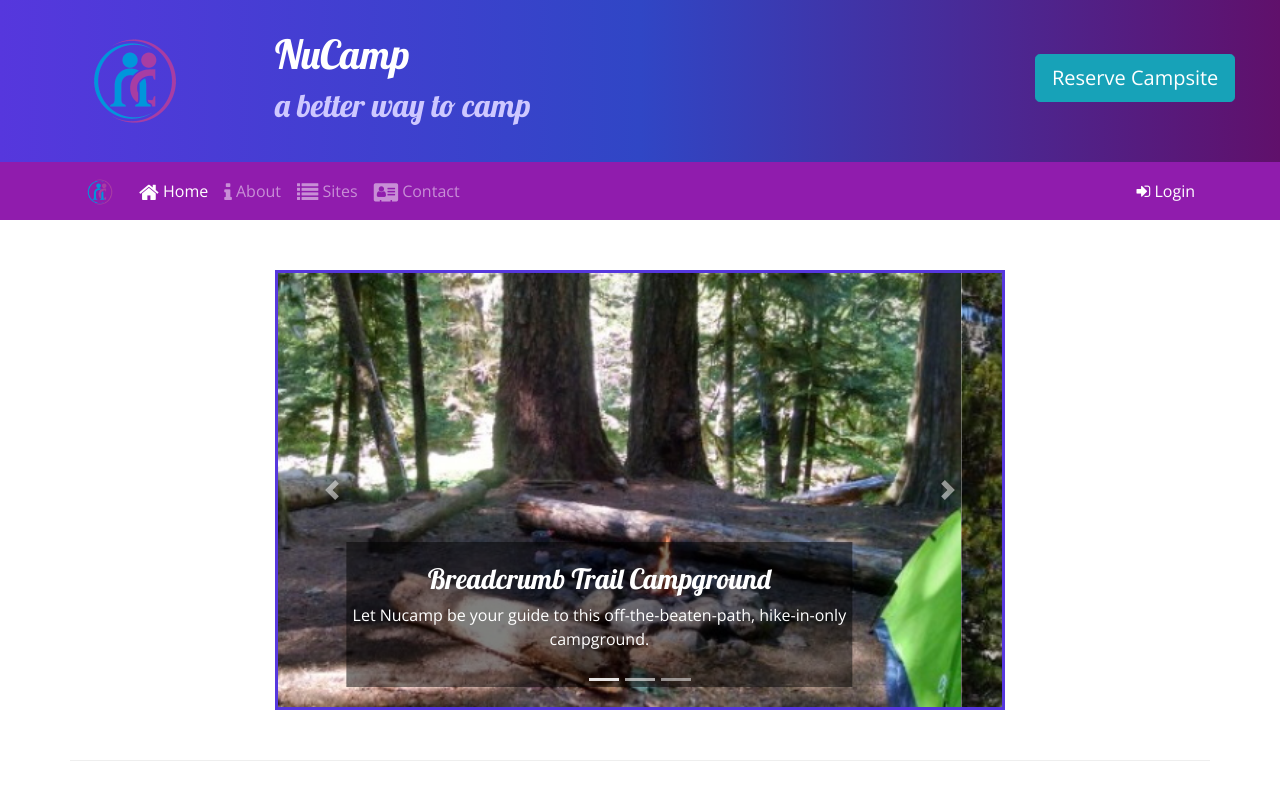
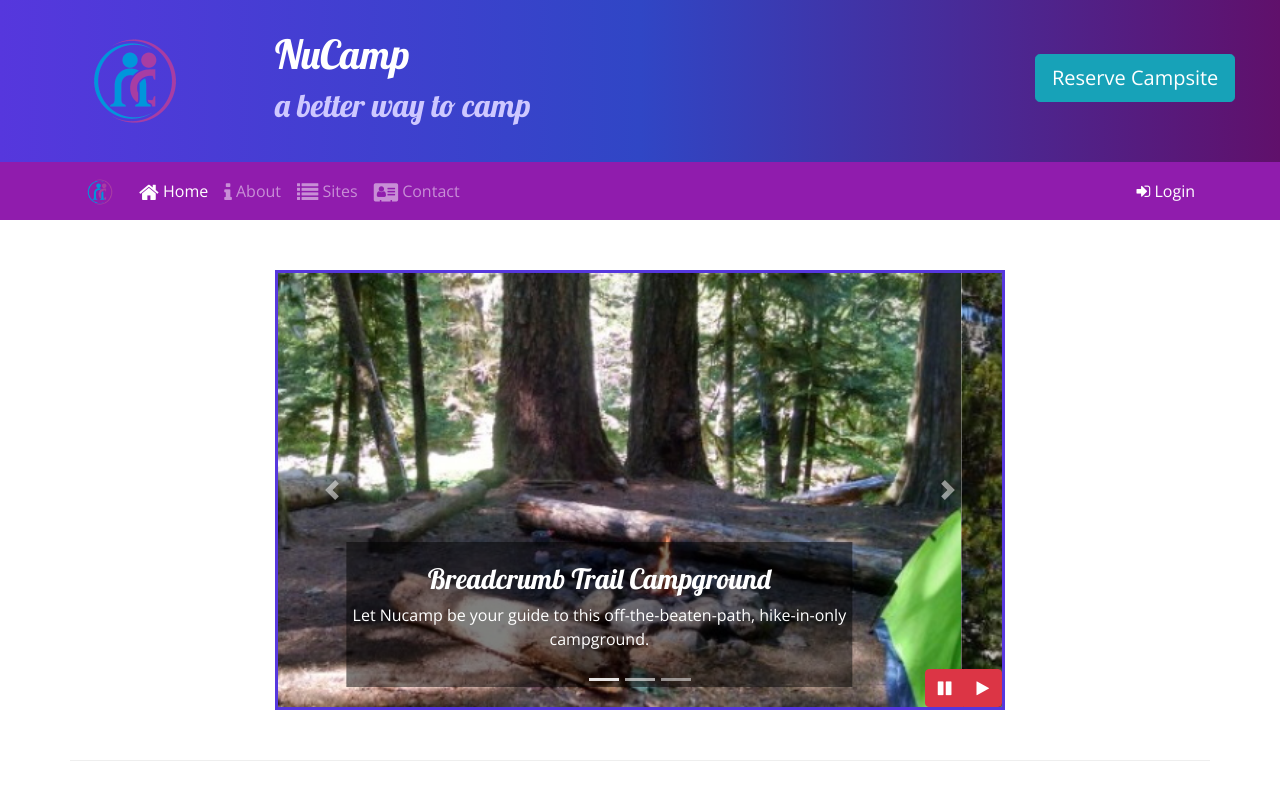
Before and after one commit to jeedeekay/nucampsite, a website: page index.html in a window 1280 px wide. Shown: the top 800 px of the page. Drawn offline with nearby package versions, Linux system fonts and the light colour scheme.

Commit message:
Bootstrap and jQuery Part 1

```diff
--- a/css/styles.css
+++ b/css/styles.css
@@ -54,3 +54,10 @@ a, a:hover {
 .carousel {
     border: solid #5637DD;
 }
+
+#carouselButton {
+    position: absolute;
+    right: 0;
+    bottom: 0;
+    z-index: 100;
+}
--- a/index.html
+++ b/index.html
@@ -189,6 +189,14 @@
                         <span class="carousel-control-next-icon"></span>
                         <span class="sr-only">Next</span>
                     </a>
+                    <div class="btn-group" id="carouselButton">
+                        <button class="btn btn-danger btn-small" id="carouselPause">
+                            <i class="fa fa-pause"></i>
+                        </button>
+                        <button class="btn btn-danger btn-small" id="carouselPlay">
+                            <i class="fa fa-play"></i>
+                        </button>
+                    </div>
                 </div>
             </div>
         </div>
@@ -270,6 +278,17 @@
     <script src="node_modules/jquery/dist/jquery.slim.min.js"></script>
     <script src="node_modules/popper.js/dist/umd/popper.min.js"></script>
     <script src="node_modules/bootstrap/dist/js/bootstrap.min.js"></script>
+    <script>
+        $(function() {
+            $(".carousel").carousel( { interval: 2000, pause: "false" } );
+            $("#carouselPause").click(function(){
+                $(".carousel").carousel("pause");
+            });
+            $("#carouselPlay").click(function(){
+                $(".carousel").carousel("cycle");
+            });
+        });
+    </script>
 
 </body>
 
```
